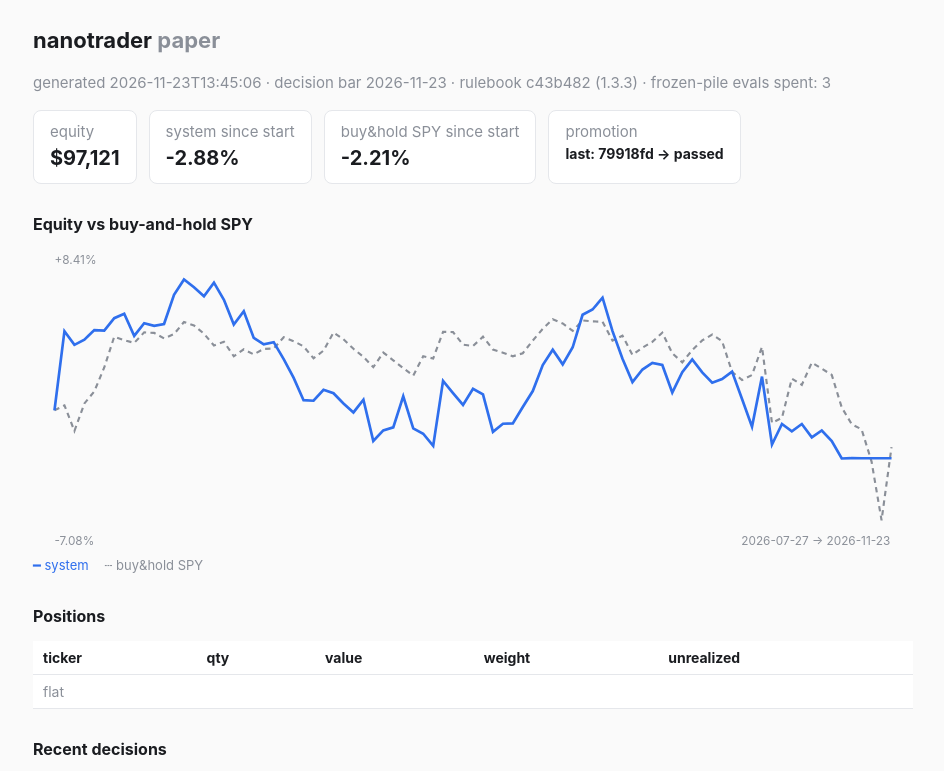
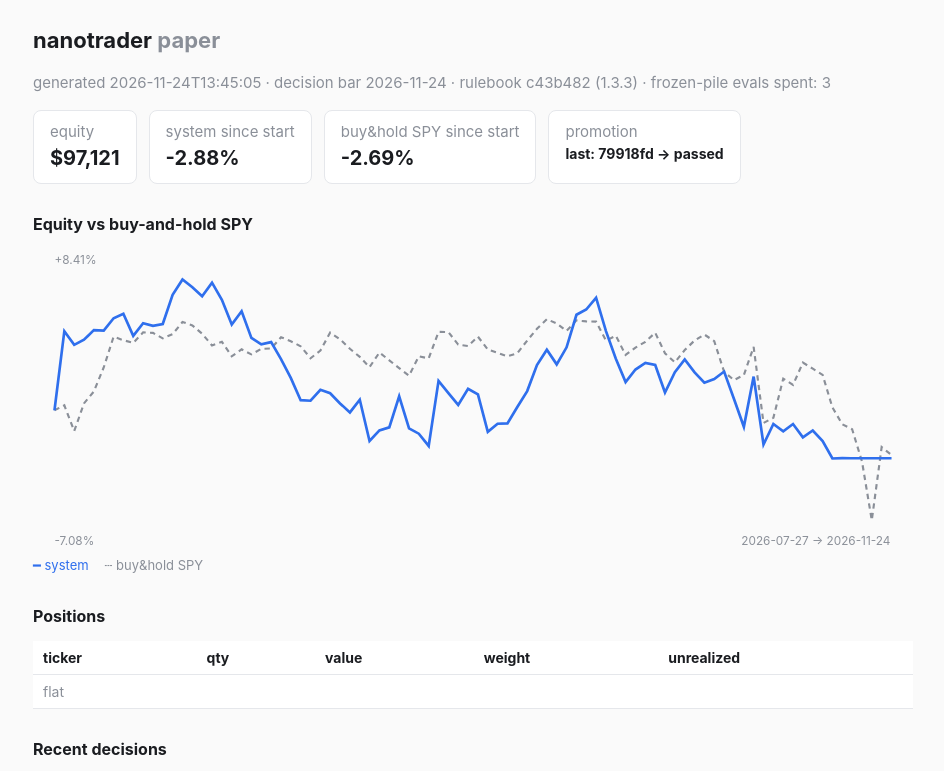
Before and after one commit to vpmouler/nanotrader-dashboard, a plain HTML site: page index.html in a window 1280 px wide. Shown: the top 771 px of the page, without its empty margins (167-1111 px from the left). Drawn offline with Linux system fonts and the light colour scheme.

Commit message:
dashboard 2026-11-24 13:45

```diff
--- a/index.html
+++ b/index.html
@@ -16,13 +16,13 @@
   table,.card{background:#1a1c20;border-color:#2a2d33} td,th{border-color:#2a2d33}}
 </style></head><body>
 <h1>nanotrader <span class="muted">paper</span></h1>
-<p class="muted">generated 2026-11-23T13:45:06 · decision bar 2026-11-23
+<p class="muted">generated 2026-11-24T13:45:05 · decision bar 2026-11-24
  · rulebook c43b482 (1.3.3)
  · frozen-pile evals spent: 3</p>
 <div class="cards">
  <div class="card"><span class="muted">equity</span><b>$97,121</b></div>
  <div class="card"><span class="muted">system since start</span><b>-2.88%</b></div>
- <div class="card"><span class="muted">buy&amp;hold SPY since start</span><b>-2.21%</b></div>
+ <div class="card"><span class="muted">buy&amp;hold SPY since start</span><b>-2.69%</b></div>
  <div class="card"><span class="muted">promotion</span><b style="font-size:14px">last: 79918fd → passed</b></div>
 </div>
 <h2>Equity vs buy-and-hold SPY</h2>
@@ -30,9 +30,9 @@
   <rect width="820" height="280" fill="none"/>
   <text x="20" y="14" class="axis">+8.41%</text>
   <text x="20" y="276" class="axis">-7.08%</text>
-  <text x="660" y="276" class="axis">2026-07-27 → 2026-11-23</text>
-  <polyline points="20.0,150.3 29.3,145.7 38.6,169.6 47.9,143.9 57.1,132.7 66.4,110.4 75.7,81.7 85.0,85.0 94.3,87.5 103.6,77.7 112.9,78.2 122.1,83.3 131.4,79.3 140.7,68.0 150.0,71.2 159.3,78.9 168.6,89.9 177.9,86.5 187.1,100.0 196.4,93.5 205.7,98.2 215.0,93.1 224.3,92.7 233.6,82.2 242.9,85.9 252.1,90.7 261.4,101.8 270.7,94.7 280.0,77.9 289.3,84.1 298.6,93.0 307.9,100.5 317.1,110.1 326.4,96.5 335.7,103.7 345.0,111.0 354.3,118.0 363.6,100.0 372.9,102.0 382.1,77.2 391.4,77.4 400.7,89.1 410.0,90.4 419.3,81.7 428.6,93.7 437.9,96.7 447.1,100.0 456.4,97.1 465.7,85.3 475.0,74.4 484.3,65.4 493.6,69.4 502.9,76.3 512.1,66.5 521.4,67.5 530.7,67.7 540.0,85.4 549.3,80.8 558.6,98.7 567.9,91.9 577.1,86.5 586.4,78.0 595.7,97.2 605.0,105.6 614.3,94.2 623.6,85.2 632.9,79.7 642.1,85.9 651.4,114.5 660.7,122.1 670.0,117.4 679.3,91.2 688.6,162.1 697.9,157.3 707.1,120.8 716.4,126.6 725.7,105.9 735.0,111.5 744.3,117.3 753.6,147.6 762.9,163.3 772.1,168.0 781.4,198.1 790.7,252.8 800.0,184.6" fill="none" stroke="#8a8f98" stroke-width="2" stroke-dasharray="5,4"/>
-  <polyline points="20.0,150.3 29.3,76.6 38.6,89.3 47.9,84.5 57.1,75.6 66.4,76.1 75.7,64.5 85.0,60.4 94.3,80.9 103.6,69.1 112.9,71.6 122.1,69.9 131.4,42.7 140.7,28.4 150.0,35.6 159.3,44.0 168.6,31.4 177.9,47.4 187.1,70.4 196.4,58.0 205.7,82.8 215.0,88.9 224.3,86.8 233.6,102.6 242.9,120.1 252.1,140.9 261.4,141.4 270.7,131.2 280.0,134.4 289.3,143.9 298.6,152.3 307.9,140.4 317.1,178.9 326.4,169.0 335.7,166.2 345.0,137.2 354.3,167.2 363.6,172.1 372.9,183.5 382.1,122.9 391.4,134.3 400.7,145.3 410.0,130.2 419.3,135.5 428.6,170.4 437.9,162.8 447.1,162.5 456.4,147.2 465.7,132.4 475.0,108.1 484.3,93.8 493.6,107.5 502.9,91.6 512.1,61.3 521.4,56.4 530.7,45.4 540.0,76.5 549.3,102.2 558.6,124.0 567.9,112.3 577.1,106.2 586.4,108.1 595.7,133.7 605.0,114.8 614.3,102.9 623.6,115.0 632.9,124.6 642.1,121.2 651.4,114.2 660.7,139.8 670.0,165.7 679.3,118.9 688.6,182.2 697.9,163.0 707.1,169.8 716.4,163.1 725.7,175.5 735.0,169.1 744.3,178.9 753.6,195.2 762.9,194.9 772.1,195.0 781.4,195.0 790.7,195.0 800.0,195.0" fill="none" stroke="#2f6fed" stroke-width="2.5"/>
+  <text x="660" y="276" class="axis">2026-07-27 → 2026-11-24</text>
+  <polyline points="20.0,150.3 29.2,145.7 38.4,169.6 47.5,143.9 56.7,132.7 65.9,110.4 75.1,81.7 84.2,85.0 93.4,87.5 102.6,77.7 111.8,78.2 120.9,83.3 130.1,79.3 139.3,68.0 148.5,71.2 157.6,78.9 166.8,89.9 176.0,86.5 185.2,100.0 194.4,93.5 203.5,98.2 212.7,93.1 221.9,92.7 231.1,82.2 240.2,85.9 249.4,90.7 258.6,101.8 267.8,94.7 276.9,77.9 286.1,84.1 295.3,93.0 304.5,100.5 313.6,110.1 322.8,96.5 332.0,103.7 341.2,111.0 350.4,118.0 359.5,100.0 368.7,102.0 377.9,77.2 387.1,77.4 396.2,89.1 405.4,90.4 414.6,81.7 423.8,93.7 432.9,96.7 442.1,100.0 451.3,97.1 460.5,85.3 469.6,74.4 478.8,65.4 488.0,69.4 497.2,76.3 506.4,66.5 515.5,67.5 524.7,67.7 533.9,85.4 543.1,80.8 552.2,98.7 561.4,91.9 570.6,86.5 579.8,78.0 588.9,97.2 598.1,105.6 607.3,94.2 616.5,85.2 625.6,79.7 634.8,85.9 644.0,114.5 653.2,122.1 662.4,117.4 671.5,91.2 680.7,162.1 689.9,157.3 699.1,120.8 708.2,126.6 717.4,105.9 726.6,111.5 735.8,117.3 744.9,147.6 754.1,163.3 763.3,168.0 772.5,198.1 781.6,252.8 790.8,184.6 800.0,192.0" fill="none" stroke="#8a8f98" stroke-width="2" stroke-dasharray="5,4"/>
+  <polyline points="20.0,150.3 29.2,76.6 38.4,89.3 47.5,84.5 56.7,75.6 65.9,76.1 75.1,64.5 84.2,60.4 93.4,80.9 102.6,69.1 111.8,71.6 120.9,69.9 130.1,42.7 139.3,28.4 148.5,35.6 157.6,44.0 166.8,31.4 176.0,47.4 185.2,70.4 194.4,58.0 203.5,82.8 212.7,88.9 221.9,86.8 231.1,102.6 240.2,120.1 249.4,140.9 258.6,141.4 267.8,131.2 276.9,134.4 286.1,143.9 295.3,152.3 304.5,140.4 313.6,178.9 322.8,169.0 332.0,166.2 341.2,137.2 350.4,167.2 359.5,172.1 368.7,183.5 377.9,122.9 387.1,134.3 396.2,145.3 405.4,130.2 414.6,135.5 423.8,170.4 432.9,162.8 442.1,162.5 451.3,147.2 460.5,132.4 469.6,108.1 478.8,93.8 488.0,107.5 497.2,91.6 506.4,61.3 515.5,56.4 524.7,45.4 533.9,76.5 543.1,102.2 552.2,124.0 561.4,112.3 570.6,106.2 579.8,108.1 588.9,133.7 598.1,114.8 607.3,102.9 616.5,115.0 625.6,124.6 634.8,121.2 644.0,114.2 653.2,139.8 662.4,165.7 671.5,118.9 680.7,182.2 689.9,163.0 699.1,169.8 708.2,163.1 717.4,175.5 726.6,169.1 735.8,178.9 744.9,195.2 754.1,194.9 763.3,195.0 772.5,195.0 781.6,195.0 790.8,195.0 800.0,195.0" fill="none" stroke="#2f6fed" stroke-width="2.5"/>
 </svg>
 <div class="legend"><span style="color:#2f6fed">━ system</span>
 <span style="color:#8a8f98">┄ buy&amp;hold SPY</span></div>
```
